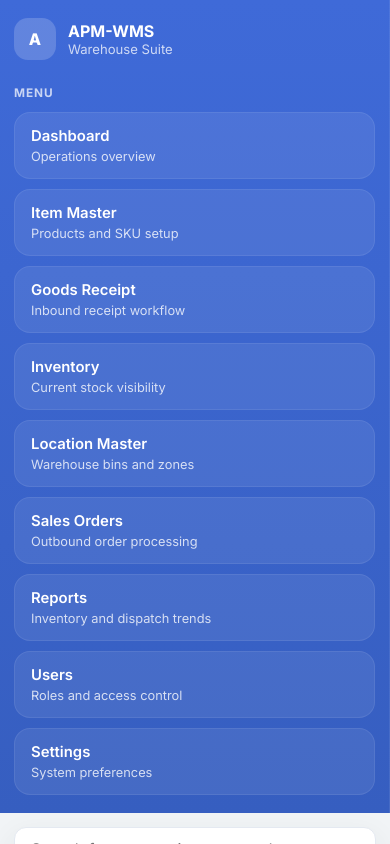
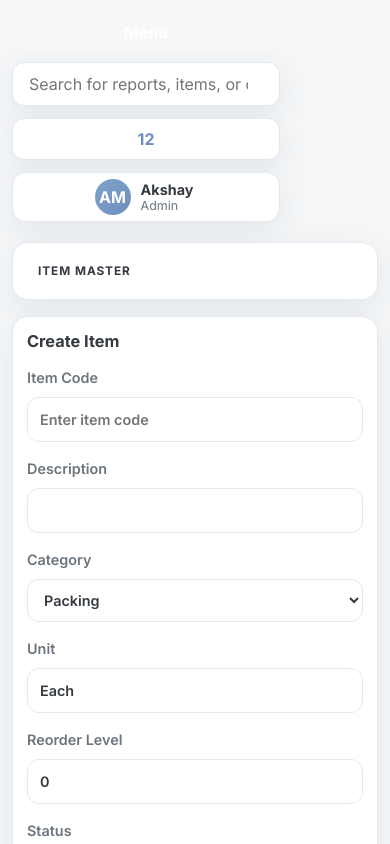
Before and after one commit to moraksh/APM-WMS, a Next.js app: page /items/action in a window 390 px wide. Shown: the top 844 px of the page. Built offline with nearby package versions, Linux system fonts and the light colour scheme; no server answers; the database is empty.

Commit message:
Improve mobile layout and menu flow

```diff
--- a/app/globals.css
+++ b/app/globals.css
@@ -2,16 +2,16 @@
 
 :root {
   color-scheme: light;
-  --bg: #f1f4f6;
+  --bg: #f4f6f8;
   --surface: #ffffff;
-  --surface-soft: #fafbfc;
-  --sidebar: #3f6ad8;
-  --sidebar-dark: #365ec0;
+  --surface-soft: #f8fafc;
+  --sidebar: #6f8dbd;
+  --sidebar-dark: #5f7da9;
   --line: #e4e9f1;
   --text: #343a40;
   --muted: #6c757d;
-  --accent: #3f6ad8;
-  --accent-soft: rgba(63, 106, 216, 0.14);
+  --accent: #6f8dbd;
+  --accent-soft: rgba(111, 141, 189, 0.14);
   --success: #3ac47d;
   --warning: #f7b924;
   --danger: #d92550;
@@ -45,26 +45,63 @@ textarea {
 
 .app-shell {
   min-height: 100vh;
-  display: grid;
-  grid-template-columns: 280px minmax(0, 1fr);
+  position: relative;
 }
 
 .sidebar-shell {
-  position: sticky;
+  position: fixed;
   top: 0;
+  left: 0;
+  z-index: 50;
+  width: min(300px, calc(100vw - 28px));
   height: 100vh;
-  padding: 24px 18px;
+  padding: 20px 18px;
   background: linear-gradient(180deg, var(--sidebar), var(--sidebar-dark));
   color: white;
   border-right: 1px solid rgba(255, 255, 255, 0.08);
   overflow-y: auto;
+  transform: translateX(-100%);
+  transition: transform 0.22s ease;
+}
+
+.sidebar-shell.open {
+  transform: translateX(0);
+}
+
+.menu-backdrop {
+  position: fixed;
+  inset: 0;
+  z-index: 40;
+  background: rgba(29, 37, 51, 0.35);
+  border: none;
+}
+
+.sidebar-header-row {
+  display: flex;
+  align-items: center;
+  justify-content: space-between;
+  gap: 12px;
+  margin-bottom: 18px;
+}
+
+.sidebar-close-button,
+.menu-toggle-button {
+  display: inline-flex;
+  align-items: center;
+  justify-content: center;
+  min-height: 36px;
+  padding: 0 14px;
+  border-radius: 10px;
+  border: 1px solid rgba(255, 255, 255, 0.16);
+  background: rgba(255, 255, 255, 0.12);
+  color: white;
+  font-weight: 700;
 }
 
 .sidebar-brand {
   display: flex;
   align-items: center;
   gap: 12px;
-  margin-bottom: 26px;
 }
 
 .sidebar-brand-mark {
@@ -123,7 +160,7 @@ textarea {
 }
 
 .content-shell {
-  padding: 22px;
+  padding: 18px 16px 24px;
 }
 
 .topbar {
@@ -141,7 +178,8 @@ textarea {
 }
 
 .topbar-search {
-  min-width: 320px;
+  min-width: 240px;
+  flex: 1;
   padding: 10px 14px;
   border: 1px solid var(--line);
   border-radius: 12px;
@@ -185,7 +223,7 @@ textarea {
   display: inline-flex;
   align-items: center;
   justify-content: center;
-  background: linear-gradient(135deg, #16aaff, #3f6ad8);
+  background: linear-gradient(135deg, #7ea4c9, #6f8dbd);
   color: white;
   font-weight: 700;
 }
@@ -234,15 +272,6 @@ textarea {
   color: var(--text);
 }
 
-.compact-header {
-  display: inline-flex;
-  width: fit-content;
-  padding: 0;
-  background: transparent;
-  border: none;
-  box-shadow: none;
-}
-
 .section-header {
   display: grid;
   gap: 6px;
@@ -274,17 +303,17 @@ textarea {
 
 .analytics-overview-grid {
   display: grid;
-  grid-template-columns: 1.35fr 0.65fr;
-  gap: 20px;
+  grid-template-columns: 1fr;
+  gap: 16px;
 }
 
 .analytics-hero-card {
-  padding: 28px;
+  padding: 22px;
   border-radius: 18px;
-  background: linear-gradient(120deg, #3f6ad8, #5b8def);
+  background: linear-gradient(120deg, #7ea4c9, #6f8dbd);
   color: white;
   display: grid;
-  grid-template-columns: 1.2fr 0.8fr;
+  grid-template-columns: 1fr;
   gap: 16px;
   box-shadow: var(--shadow);
 }
@@ -305,7 +334,7 @@ textarea {
 
 .analytics-hero-card h2 {
   margin: 16px 0 10px;
-  font-size: clamp(1.8rem, 3vw, 2.6rem);
+  font-size: clamp(1.6rem, 3vw, 2.3rem);
   line-height: 1.08;
   font-weight: 800;
 }
@@ -317,7 +346,6 @@ textarea {
 .analytics-hero-stats {
   display: grid;
   gap: 14px;
-  align-content: center;
 }
 
 .analytics-hero-stats div {
@@ -359,18 +387,13 @@ textarea {
   gap: 16px;
 }
 
-.dashboard-kpi-grid {
-  grid-template-columns: repeat(4, minmax(0, 1fr));
-}
-
+.dashboard-kpi-grid,
 .dashboard-main-grid,
+.quick-action-grid,
+.form-grid,
 .module-grid,
 .summary-grid {
-  grid-template-columns: repeat(2, minmax(0, 1fr));
-}
-
-.quick-action-grid {
-  grid-template-columns: repeat(2, minmax(0, 1fr));
+  grid-template-columns: 1fr;
 }
 
 .quick-action-card {
@@ -390,21 +413,10 @@ textarea {
   font-size: 0.82rem;
 }
 
-.quick-action-card.orange {
-  background: rgba(247, 185, 36, 0.14);
-}
-
-.quick-action-card.blue {
-  background: rgba(63, 106, 216, 0.12);
-}
-
-.quick-action-card.green {
-  background: rgba(58, 196, 125, 0.14);
-}
-
-.quick-action-card.purple {
-  background: rgba(111, 66, 193, 0.12);
-}
+.quick-action-card.orange { background: rgba(247, 185, 36, 0.14); }
+.quick-action-card.blue { background: rgba(111, 141, 189, 0.12); }
+.quick-action-card.green { background: rgba(58, 196, 125, 0.14); }
+.quick-action-card.purple { background: rgba(144, 134, 190, 0.12); }
 
 .activity-list,
 .stack-list {
@@ -461,7 +473,7 @@ textarea {
 }
 
 .pill.neutral {
-  background: rgba(63, 106, 216, 0.12);
+  background: rgba(111, 141, 189, 0.12);
   color: var(--accent);
 }
 
@@ -471,7 +483,7 @@ textarea {
 }
 
 .form-grid {
-  grid-template-columns: repeat(2, minmax(0, 1fr));
+  grid-template-columns: 1fr;
 }
 
 .form-grid label,
@@ -507,12 +519,19 @@ textarea {
 
 .form-actions,
 .status-row,
-.action-toolbar {
+.action-toolbar,
+.topbar-actions-wide,
+.module-toolbar-head {
   display: flex;
   gap: 12px;
-  margin-top: 14px;
   align-items: center;
   flex-wrap: wrap;
+}
+
+.form-actions,
+.status-row,
+.action-toolbar {
+  margin-top: 14px;
 }
 
 .form-actions-span {
@@ -523,7 +542,8 @@ textarea {
 .secondary-button,
 .status-chip,
 .action-link,
-.table-select {
+.table-select,
+.module-inline-title {
   display: inline-flex;
   align-items: center;
   justify-content: center;
@@ -547,15 +567,24 @@ textarea {
   color: var(--text);
 }
 
+.module-inline-title {
+  background: var(--accent-soft);
+  color: var(--accent);
+  font-weight: 700;
+}
+
 .action-link.active,
 .table-select.selected {
-  border-color: rgba(63, 106, 216, 0.2);
+  border-color: rgba(111, 141, 189, 0.22);
   background: var(--accent-soft);
   color: var(--accent);
 }
 
-.action-link.disabled {
-  opacity: 0.45;
+.action-link.disabled,
+.secondary-button:disabled,
+.primary-button:disabled {
+  opacity: 0.5;
+  cursor: not-allowed;
   pointer-events: none;
 }
 
@@ -582,214 +611,6 @@ textarea {
   padding: 14px 16px;
 }
 
-.table-wrap {
-  overflow-x: auto;
-}
-
-.data-table {
-  width: 100%;
-  border-collapse: collapse;
-}
-
-.compact-data-table th,
-.compact-data-table td {
-  text-align: left;
-  padding: 10px 10px;
-  border-bottom: 1px solid var(--line);
-  font-size: 0.88rem;
-}
-
-.compact-data-table th {
-  font-size: 0.76rem;
-  font-weight: 700;
-  color: #556070;
-  text-transform: uppercase;
-  letter-spacing: 0.04em;
-}
-
-.delete-panel {
-  display: grid;
-  gap: 12px;
-}
-
-.topbar-compact {
-  margin-bottom: 16px;
-}
-
-.topbar-actions-wide {
-  width: 100%;
-  justify-content: flex-end;
-}
-
-.selection-table input[type="checkbox"] {
-  width: 16px;
-  height: 16px;
-}
-
-.filter-row input {
-  width: 100%;
-  padding: 7px 9px;
-  border: 1px solid var(--line);
-  border-radius: 8px;
-  background: var(--surface-soft);
-  font-size: 0.82rem;
-}
-
-.action-toolbar-tight {
-  margin-top: 0;
-}
-
-.secondary-button:disabled,
-.primary-button:disabled {
-  opacity: 0.5;
-  cursor: not-allowed;
-}
-
-.action-screen-shell {
-  max-width: 980px;
-}
-
-.action-screen-card {
-  padding: 24px;
-}
-
-.modal-backdrop-static {
-  padding: 12px 0;
-}
-
-.confirm-dialog {
-  max-width: 520px;
-  padding: 24px;
-  border: 1px solid var(--line);
-  border-radius: 16px;
-  background: var(--surface-soft);
-  box-shadow: var(--shadow);
-}
-
-.confirm-dialog h3 {
-  margin: 0 0 12px;
-}
-
-@media (max-width: 1180px) {
-  .analytics-overview-grid,
-  .dashboard-kpi-grid,
-  .dashboard-main-grid,
-  .quick-action-grid,
-  .form-grid,
-  .module-grid,
-  .summary-grid {
-    grid-template-columns: 1fr;
-  }
-
-  .analytics-hero-card {
-    grid-template-columns: 1fr;
-  }
-}
-
-@media (max-width: 920px) {
-  .app-shell {
-    grid-template-columns: 1fr;
-  }
-
-  .sidebar-shell {
-    position: relative;
-    height: auto;
-  }
-
-  .content-shell {
-    padding: 14px;
-  }
-
-  .topbar {
-    flex-direction: column;
-    align-items: stretch;
-    gap: 12px;
-  }
-
-  .topbar-actions {
-    flex-wrap: wrap;
-    gap: 10px;
-  }
-
-  .topbar-search {
-    min-width: 0;
-    width: 100%;
-  }
-
-  .module-heading-card {
-    padding: 16px;
-  }
-
-  .section-card,
-  .dashboard-kpi-card,
-  .analytics-side-card,
-  .page-header {
-    padding: 16px;
-  }
-
-  .record-list-card {
-    padding: 10px;
-  }
-}
-
-@media (max-width: 640px) {
-  .sidebar-shell {
-    padding: 18px 14px;
-  }
-
-  .module-heading-card h1 {
-    font-size: 1.55rem;
-  }
-
-  .analytics-hero-card {
-    padding: 20px;
-  }
-
-  .analytics-hero-card h2 {
-    font-size: 1.5rem;
-  }
-
-  .dashboard-kpi-grid,
-  .dashboard-main-grid,
-  .quick-action-grid,
-  .form-grid {
-    grid-template-columns: 1fr;
-  }
-
-  .form-actions,
-  .action-toolbar,
-  .topbar-actions {
-    flex-direction: column;
-    align-items: stretch;
-  }
-
-  .primary-button,
-  .secondary-button {
-    width: 100%;
-  }
-
-  .compact-data-table th,
-  .compact-data-table td {
-    padding: 8px 8px;
-    font-size: 0.8rem;
-  }
-
-  .filter-row input {
-    min-width: 110px;
-  }
-
-  .confirm-dialog {
-    padding: 18px;
-  }
-}
-
-.mobile-filter-grid,
-.mobile-select-all,
-.mobile-record-list {
-  display: none;
-}
-
-@media (max-width: 640px) {
 .desktop-records {
   display: none;
 }
@@ -808,12 +629,14 @@ textarea {
   font-weight: 600;
 }
 
-  .mobile-filter-field input {
+.mobile-filter-field input,
+.filter-row input {
   width: 100%;
-    padding: 9px 10px;
+  padding: 8px 10px;
   border: 1px solid var(--line);
-    border-radius: 10px;
+  border-radius: 8px;
   background: var(--surface-soft);
+  font-size: 0.82rem;
 }
 
 .mobile-select-all {
@@ -871,40 +694,118 @@ textarea {
   line-height: 1.4;
   color: var(--text);
 }
+
+.selection-table input[type="checkbox"] {
+  width: 16px;
+  height: 16px;
 }
 
-.module-toolbar-card {
-  padding-top: 14px;
-  padding-bottom: 14px;
+.action-screen-shell {
+  max-width: 980px;
 }
 
-.module-toolbar-head {
-  display: flex;
-  align-items: center;
-  justify-content: space-between;
-  gap: 14px;
-  flex-wrap: wrap;
+.action-screen-card {
+  padding: 24px;
 }
 
-.module-inline-title {
-  display: inline-flex;
-  align-items: center;
-  min-height: 36px;
-  padding: 0 14px;
-  border-radius: 10px;
-  background: var(--accent-soft);
-  color: var(--accent);
-  font-size: 1rem;
-  font-weight: 700;
+.modal-backdrop-static {
+  padding: 12px 0;
+}
+
+.confirm-dialog {
+  max-width: 520px;
+  padding: 24px;
+  border: 1px solid var(--line);
+  border-radius: 16px;
+  background: var(--surface-soft);
+  box-shadow: var(--shadow);
+}
+
+.confirm-dialog h3 {
+  margin: 0 0 12px;
+}
+
+@media (min-width: 921px) {
+  .content-shell {
+    padding: 22px 28px;
+  }
+
+  .analytics-overview-grid {
+    grid-template-columns: 1.35fr 0.65fr;
+  }
+
+  .analytics-hero-card {
+    grid-template-columns: 1.2fr 0.8fr;
+    padding: 28px;
+  }
+
+  .dashboard-kpi-grid {
+    grid-template-columns: repeat(4, minmax(0, 1fr));
+  }
+
+  .dashboard-main-grid,
+  .quick-action-grid,
+  .module-grid,
+  .summary-grid,
+  .form-grid {
+    grid-template-columns: repeat(2, minmax(0, 1fr));
+  }
+
+  .topbar-search {
+    min-width: 320px;
+  }
+
+  .desktop-records {
+    display: block;
+  }
+
+  .mobile-filter-grid,
+  .mobile-select-all,
+  .mobile-record-list {
+    display: none;
+  }
 }
 
 @media (max-width: 640px) {
-  .module-toolbar-head {
+  .content-shell {
+    padding: 14px 12px 22px;
+  }
+
+  .topbar-actions-wide,
+  .module-toolbar-head,
+  .form-actions,
+  .action-toolbar,
+  .topbar-actions {
+    flex-direction: column;
     align-items: stretch;
   }
 
+  .menu-toggle-button,
+  .primary-button,
+  .secondary-button,
   .module-inline-title {
+    width: 100%;
+  }
+
+  .profile-chip {
     width: 100%;
     justify-content: center;
   }
+
+  .module-heading-card h1 {
+    font-size: 1.55rem;
   }
+
+  .section-card,
+  .dashboard-kpi-card,
+  .analytics-side-card,
+  .page-header,
+  .module-heading-card,
+  .record-list-card {
+    padding: 14px;
+  }
+
+  .confirm-dialog {
+    padding: 18px;
+  }
+}
--- a/app/layout.tsx
+++ b/app/layout.tsx
@@ -1,7 +1,6 @@
 import type { Metadata } from "next";
 import "./globals.css";
-import { Sidebar } from "@/components/sidebar";
-import { Topbar } from "@/components/topbar";
+import { AppFrame } from "@/components/app-frame";
 
 export const metadata: Metadata = {
   title: "APM-WMS",
@@ -16,13 +15,7 @@ export default function RootLayout({
   return (
     <html lang="en">
       <body>
-        <div className="app-shell">
-          <Sidebar />
-          <div className="content-shell">
-            <Topbar />
-            {children}
-          </div>
-        </div>
+        <AppFrame>{children}</AppFrame>
       </body>
     </html>
   );
--- /dev/null
+++ b/components/app-frame.tsx
@@ -0,0 +1,20 @@
+"use client";
+
+import { useState } from "react";
+import { Sidebar } from "@/components/sidebar";
+import { Topbar } from "@/components/topbar";
+
+export function AppFrame({ children }: { children: React.ReactNode }) {
+  const [menuOpen, setMenuOpen] = useState(false);
+
+  return (
+    <div className={`app-shell ${menuOpen ? "menu-open" : ""}`}>
+      <Sidebar open={menuOpen} onNavigate={() => setMenuOpen(false)} onClose={() => setMenuOpen(false)} />
+      <div className="content-shell">
+        <Topbar onMenuToggle={() => setMenuOpen((current) => !current)} />
+        {children}
+      </div>
+      {menuOpen ? <button className="menu-backdrop" aria-label="Close menu" onClick={() => setMenuOpen(false)} /> : null}
+    </div>
+  );
+}
--- a/components/sidebar.tsx
+++ b/components/sidebar.tsx
@@ -1,22 +1,35 @@
 import Link from "next/link";
 import { navigation } from "@/lib/mock-data";
 
-export function Sidebar() {
+export function Sidebar({
+  open,
+  onNavigate,
+  onClose,
+}: {
+  open: boolean;
+  onNavigate: () => void;
+  onClose: () => void;
+}) {
   return (
-    <aside className="sidebar-shell" aria-label="Primary navigation">
-      <div className="sidebar-brand">
-        <div className="sidebar-brand-mark">A</div>
-        <div>
-          <strong>APM-WMS</strong>
-          <span>Warehouse Suite</span>
+    <aside className={`sidebar-shell ${open ? "open" : ""}`} aria-label="Primary navigation">
+      <div className="sidebar-header-row">
+        <div className="sidebar-brand">
+          <div className="sidebar-brand-mark">A</div>
+          <div>
+            <strong>APM-WMS</strong>
+            <span>Warehouse Suite</span>
+          </div>
         </div>
+        <button className="sidebar-close-button" type="button" onClick={onClose} aria-label="Close menu">
+          x
+        </button>
       </div>
 
       <div className="sidebar-section-label">Menu</div>
 
       <nav className="nav-list" aria-label="Primary">
         {navigation.map((item) => (
-          <Link key={item.href} href={item.href} className="nav-link">
+          <Link key={item.href} href={item.href} className="nav-link" onClick={onNavigate}>
             <strong>{item.label}</strong>
             <span>{item.caption}</span>
           </Link>
--- a/components/topbar.tsx
+++ b/components/topbar.tsx
@@ -1,7 +1,11 @@
-export function Topbar() {
+export function Topbar({ onMenuToggle }: { onMenuToggle: () => void }) {
   return (
     <header className="topbar topbar-compact">
       <div className="topbar-actions topbar-actions-wide">
+        <button className="menu-toggle-button" type="button" onClick={onMenuToggle} aria-label="Open menu">
+          Menu
+        </button>
+
         <div className="topbar-search">
           <input
             type="search"
```
Lines whose indentation alone changed are shown as unchanged.
